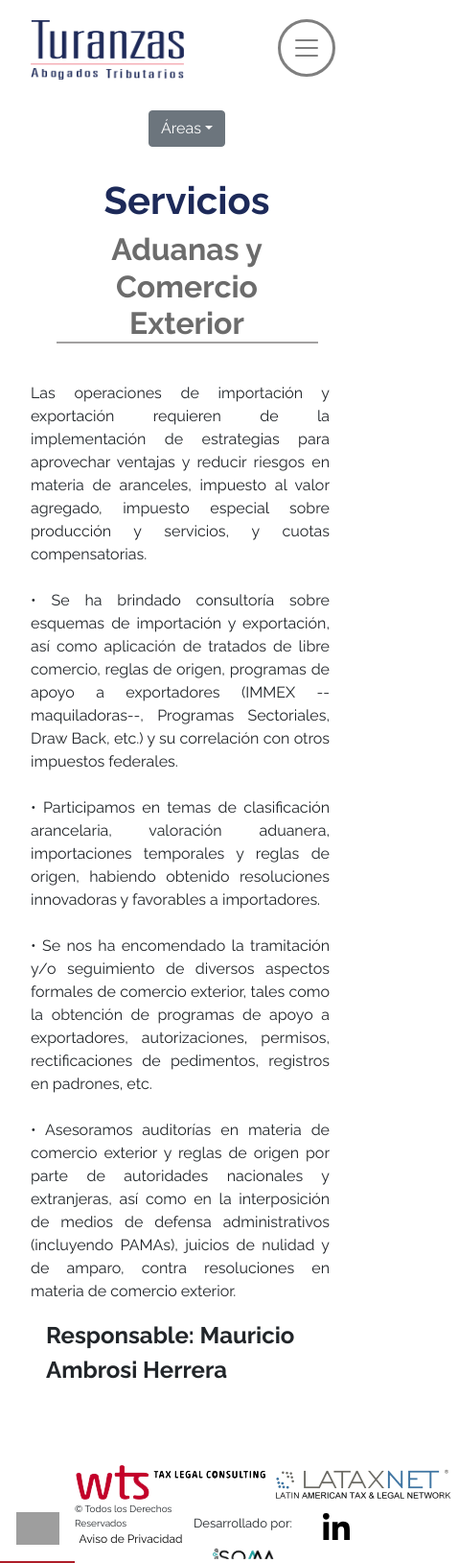
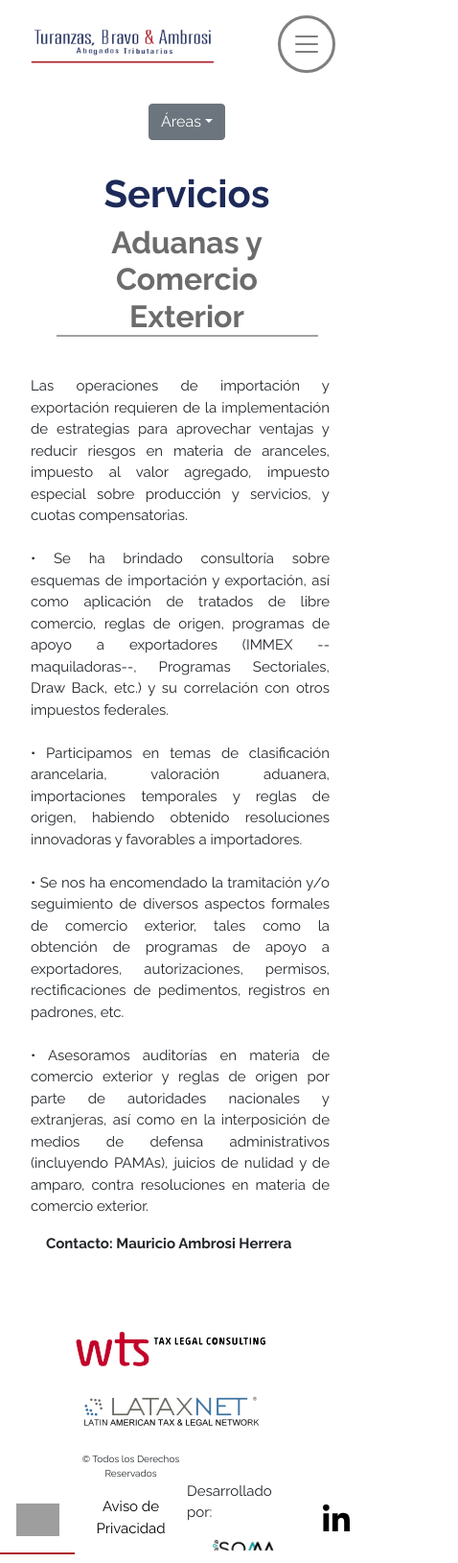
Before and after one commit to oss05/tba-dev, a React (Create React App) app: page /areas/aduanas in a window 390 px wide. Shown: the whole page at 96% size, 478 px wide, since content can reach past the window. Built offline with nearby package versions, Linux system fonts and the light colour scheme; grey boxes are pictures that could not be loaded.

Commit message:
last changes

```diff
--- a/src/components/Footer.js
+++ b/src/components/Footer.js
@@ -7,7 +7,7 @@ import latax from '../assets/latax.png';
 
 const imagesPath = {
     mx: 'https://cdn.countryflags.com/thumbs/mexico/flag-round-250.png',
-    us: 'https://cdn.countryflags.com/thumbs/united-states-of-america/flag-round-250.png'
+    us: 'https://upload.wikimedia.org/wikipedia/commons/thumb/1/13/United-kingdom_flag_icon_round.svg/512px-United-kingdom_flag_icon_round.svg.png'
 }
 
 class Footer extends Component {
@@ -35,14 +35,16 @@ class Footer extends Component {
                 </select> */}
                 </section>
                 <div className="infoGroup">
-                    <section className="d-flex justify-content-around">
+                    <section className="d-flex flex-column flex-md-row justify-content-around">
                         <a href="https://www.wts.com/global" target="_blank"><img src={wts} alt="wts" /></a>
-                        <a href="http://lataxnet.net/" target="_blank"><img src={latax} alt="latax" /></a>
+                        <a href="http://lataxnet.net/" target="_blank" className="mt-4 mt-lg-0"><img src={latax} alt="latax" /></a>
                     </section>
                     <section className="d-flex">
-                        <article className="rightsContainer flex-column">
-                            <p style={{marginBottom:0, fontSize: "10px"}}>{this.props.data.footer.derechos}</p>
-                            <a href="" style={{fontSize:"12px", color: "#000", textDecoration: "none"}}><p>{this.props.data.footer.privacidad}</p></a>
+                        <article className="rightsContainer flex-column mt-4 mt-lg-0">
+                            <p style={{marginBottom:0, fontSize: "10px"}} className="mb-3 mb-lg-0 text-center">{this.props.data.footer.derechos}</p>
+                            <a href="" style={{fontSize:"12px", color: "#000", textDecoration: "none", textAlign: "center"}}>
+                                <p>{this.props.data.footer.privacidad}</p>
+                            </a>
                         </article>
                         <article className="designContainer">
                             <p>{this.props.data.footer.desarrollo}</p>
--- a/src/components/NavSinLogo.js
+++ /dev/null
@@ -1,61 +0,0 @@
-import React, { Component } from 'react';
-import { BrowserRouter as Router, Route, Link } from "react-router-dom";
-import { Collapse, Navbar, NavbarToggler, NavbarBrand, Nav, NavItem, NavLink } from 'reactstrap';
-import Logo from '../assets/logoTuranzas.png';
-import "../styles/navbar.css"
-
-class navSinLogo extends Component {
-    constructor(props) {
-        super(props);
-
-        this.toggleNavbar = this.toggleNavbar.bind(this);
-        this.state = {
-            collapsed: true
-        };
-    }
-    toggleNavbar() {
-        this.setState({
-            collapsed: !this.state.collapsed
-        });
-    }
-
-    handleClick = (e) => {
-        this.setState({
-            collapsed: true
-        });
-    }
-
-    render() {
-        return (
-            <div className="custom-nav">
-                <Navbar color="transparent" light>
-                    <Link to="/TBA/" className="mr-auto logoNav">
-
-                    </Link>
-                    <NavbarToggler onClick={this.toggleNavbar} className="mr-2" />
-                    <Collapse className="expandedNavC" isOpen={!this.state.collapsed} navbar>
-                        <Nav navbar>
-                            <NavItem className="navItem" >
-                                <Link className="navLink" onClick={this.handleClick} to="/firma">{this.props.data.areas.firma.nombre}</Link>
-                            </NavItem>
-                            <NavItem className="navItem">
-                                <Link className="navLink" onClick={this.handleClick} to="/areas/aduanas">{this.props.data.areas.practica.nombre}</Link>
-                            </NavItem>
-                            <NavItem className="navItem">
-                                <Link to="/equipo/sos001" onClick={this.handleClick}>{this.props.data.areas.equipo.nombre}</Link>
-                            </NavItem>
-                            <NavItem className="navItem">
-                                <Link to="/publicaciones/2019" onClick={this.handleClick}>{this.props.data.areas.publicaciones.nombre}</Link>
-                            </NavItem>
-                            <NavItem className="navItem">
-                                <Link to="/oficinas" onClick={this.handleClick}>{this.props.data.areas.oficinas}</Link>
-                            </NavItem>
-                        </Nav>
-                    </Collapse>
-                </Navbar>
-            </div>
-        );
-    }
-}
-
-export default navSinLogo;
--- a/src/components/Navbar.js
+++ b/src/components/Navbar.js
@@ -1,7 +1,7 @@
 import React, { Component } from 'react';
 import { BrowserRouter as Router, Route, Link } from "react-router-dom";
 import { Collapse, Navbar, NavbarToggler, NavbarBrand, Nav, NavItem, NavLink } from 'reactstrap';
-import Logo from '../assets/logoTuranzas.png';
+import Logo from '../assets/LogoTBA.png';
 import "../styles/navbar.css"
 
 class navbar extends Component {
@@ -32,7 +32,7 @@ class navbar extends Component {
             <div className="custom-nav">
                 <Navbar color="transparent" light>
                     <Link to="/TBA/" className="mr-auto logoNav">
-                        <img style={{display: this.props.display}} src={Logo} alt="logo turanzas" />
+                        <img src={Logo} alt="logo turanzas" />
                     </Link>
                     <NavbarToggler onClick={this.toggleNavbar} className="mr-2" />
                     <Collapse className="expandedNavC" isOpen={!this.state.collapsed} navbar>
--- a/src/lang/Eng.json
+++ b/src/lang/Eng.json
@@ -12,7 +12,7 @@
         },
         "practica": {
             "nombre": "Services",
-            "responsable": "Responsible:",
+            "responsable": "Contact:",
             "nombreCompleto": "Services",
             "area": {
                 "aduanas": {
--- a/src/lang/Esp.json
+++ b/src/lang/Esp.json
@@ -12,7 +12,7 @@
         },
         "practica": {
             "nombre": "Servicios",
-            "responsable": "Responsable:",
+            "responsable": "Contacto:",
             "nombreCompleto": "Servicios",
             "area": {
                 "aduanas": {
--- a/src/pages/App.js
+++ b/src/pages/App.js
@@ -4,7 +4,6 @@ import { library } from '@fortawesome/fontawesome-svg-core';
 import { fab } from '@fortawesome/free-brands-svg-icons';
 import Footer from '../components/Footer';
 import Navbar from '../components/Navbar';
-import NavSinLogo from '../components/NavSinLogo';
 // import Hide from '../components/Hide';
 import Oficinas from '../pages/Oficinas';
 import Firma from '../pages/Firma';
--- a/src/pages/Home.js
+++ b/src/pages/Home.js
@@ -1,6 +1,4 @@
 import React, { Component } from 'react'
-import { BrowserRouter as Router, Route, Link, withRouter } from "react-router-dom";
-import NavSinLogo from '../components/NavSinLogo'
 import Logo from '../assets/logoHome.png';
 import '../styles/home.css';
 import Esp from '../lang/Esp.json'
@@ -17,15 +15,17 @@ class Home extends Component {
     render() {
         return (
             <div>
-            {/* <NavSinLogo data={this.props.data}/> */}
-            <section className="contenedorLogoHome">
-               <img className="logoTuranzasHome" src={Logo} alt="logo turanzas"/>
-            </section>
                 <section className="imgOficinaHome">
 
                 </section>
                 <section className="carouselContainer d-flex justify-content-center mt-3 mb-5">
-                <CustomCarousel/>
+                    <CustomCarousel />
+                </section>
+                <section className="text-center mb-4">
+                    <p>Teléfono: (55) 5081 4590</p>
+                    <p>Correo: <a href="mailto:" style={{color: "#000", textDecoration: "none"}}>tba@prueba.mx</a></p>
+                    <p>Edificio Corporativo Arcos Norte “C” Paseo de los Tamarindos No. 100, Piso 3 Bosques de las Lomas,México D.F. 05120
+                </p>
                 </section>
                 {/* <section className="listaHome">
                 <ul>
--- a/src/styles/index.css
+++ b/src/styles/index.css
@@ -10,6 +10,10 @@ code {
   font-family: source-code-pro, Menlo, Monaco, Consolas, "Courier New", monospace;
 }
 
+p {
+  font-size: 15px;
+}
+
 .title>h2 {
   /* border: solid 1px; */
   display: flex;
@@ -19,39 +23,42 @@ code {
   font-size: -webkit-xxx-large;
 }
 
-@keyframes subtitleAnimation{
-  0%{
+@keyframes subtitleAnimation {
+  0% {
     transform: translateX(100%);
   }
-  100%{
+  100% {
     transform: rotate(xx) translateX(0);
   }
 }
 
-.subtitle , .responsable{
+.subtitle, .responsable {
   animation: subtitleAnimation 0.5s forwards 0s linear;
 }
 
-
-@keyframes contenidoAnimation{
-  0%{
+@keyframes contenidoAnimation {
+  0% {
     transform: translateY(100%);
   }
-  100%{
+  100% {
     transform: rotate(xx) translateY(0);
   }
 }
 
-.contenido{
+.contenido {
   animation: contenidoAnimation 0.5s forwards 0s ease-in;
 }
-
 
 @media only screen and (max-width: 600px) {
   /* --------home----------- */
   .contenedorLogoHome {
     /* border: solid 1px green; */
     display: none !important;
+  }
+  .logoNav img {
+    width: 12em !important;
+    margin-top: 0.3em;
+    display: initial;
   }
   .listaHome {
     height: 70vh !important;
@@ -68,6 +75,14 @@ code {
   }
   .listaHome>ul li a {
     font-size: 30px;
+  }
+  .carousel {
+    width: 100% !important;
+    height: 85% !important;
+  }
+  .carouselImage {
+    width: 100%;
+    height: 200px !important;
   }
   /* ------------ofice------- */
   .oficeContainer {
@@ -142,18 +157,15 @@ code {
     /* text-align: center !important; */
     display: none;
   }
-
-  .dropdown{
+  .dropdown {
     display: flex;
     justify-content: center;
     margin-top: 1em;
   }
-
   .dropdown-toggle {
     white-space: nowrap;
     display: initial !important;
   }
-
   .menuIzqResponsive>.navLink li {
     /* border: solid 1px #00ff40; */
     margin: 1em;
@@ -161,7 +173,6 @@ code {
     list-style: none;
     padding-left: 1.5em;
   }
-
   .headerEquipo>h2 {
     padding-left: 0 !important;
     display: flex;
@@ -169,7 +180,6 @@ code {
     align-items: center;
     width: 100%;
   }
-
   .equipoCategorias {
     /* border: solid 1px red; */
     margin-top: 3em;
@@ -178,15 +188,12 @@ code {
     flex-direction: column;
     align-items: center;
   }
-
   .abogado>p {
     font-size: 80%;
   }
-
   .abogado>a, .abogado>a:hover {
     font-size: 70%;
   }
-
   .areaTextContainer {
     /* border: solid 1px #00c3ff; */
     width: 100% !important;
@@ -220,7 +227,6 @@ code {
     width: 100% !important;
     padding: 1em;
   }
-
   .publicaciones {
     width: 80% !important;
     padding-left: 0 !important;
--- a/src/styles/navbar.css
+++ b/src/styles/navbar.css
@@ -4,7 +4,7 @@
 }
 
 .logoNav img{
-    width: 10em;
+    width: 15em;
     margin-top: 0.3em;
     display: initial;
 }
```
Also changed, not shown: src/assets/LogoTBA.png (added). Lines whose indentation alone changed are shown as unchanged.
